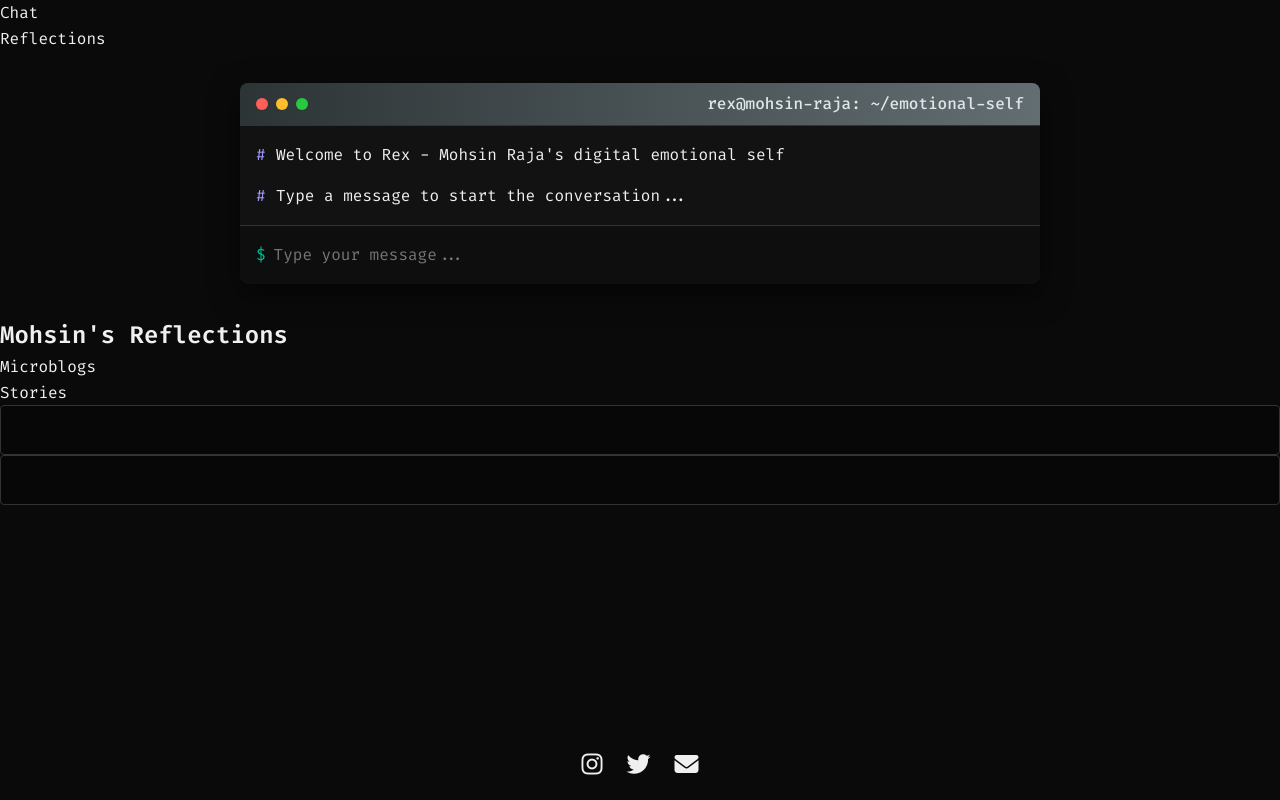
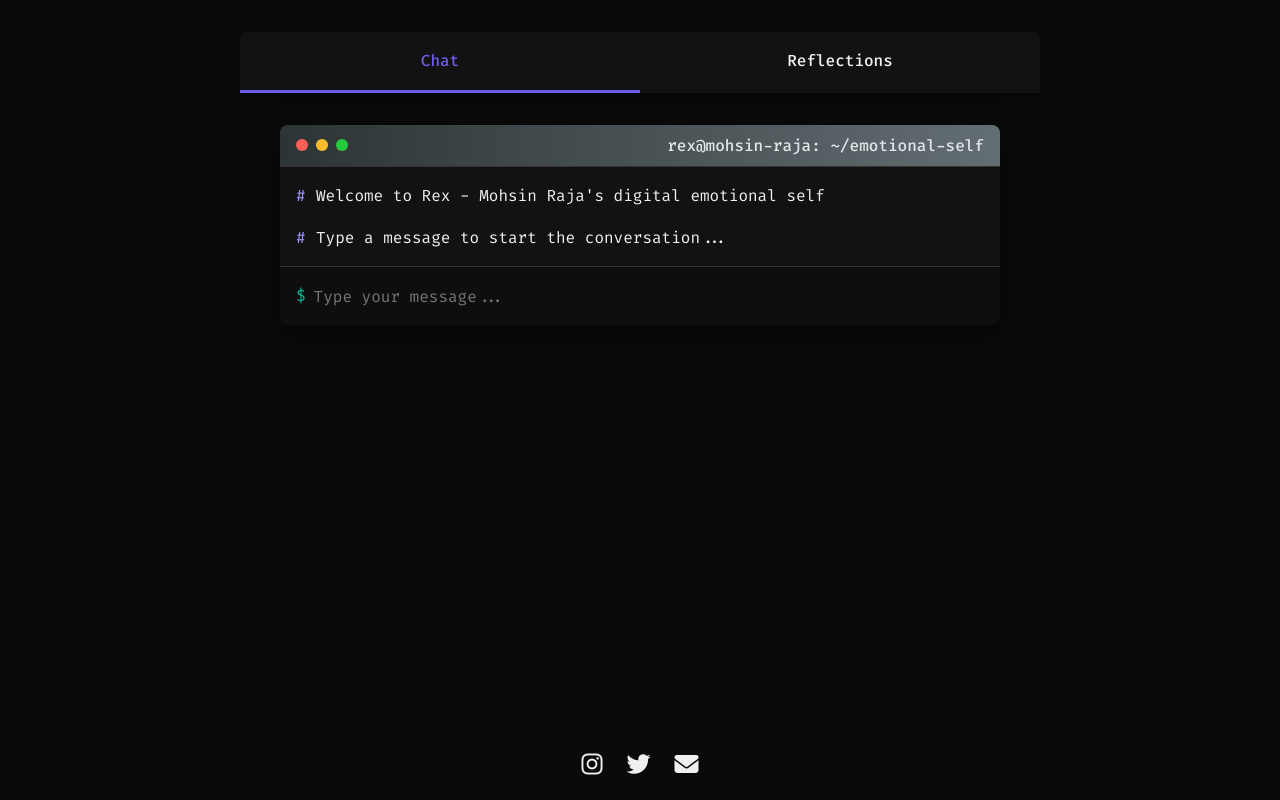
Before and after one commit to theamal11z/rex-part_of-Me, a Flask app: page / in a window 1280 px wide. Run offline with Flask 3, Linux system fonts and the light colour scheme; data that the repository does not hold is empty.

Commit message:
Add admin panel interface for managing user reflections and account data
Implement admin panel with navigation, reflections view, and API integration in static/css/styles.css, static/js/terminal.js, and templates/admin.html.

Replit-Commit-Author: Agent
Replit-Commit-Session-Id: 30b77487-fb31-46a0-a761-93957dee1263
Replit-Commit-Screenshot-Url: https://storage.googleapis.com/screenshot-production-us-central1/20ec7343-5dde-4436-b8c8-071377df5f4a/7167de03-bbfb-4c12-aeea-b6c5496103f8.jpg

```diff
--- a/static/css/styles.css
+++ b/static/css/styles.css
@@ -10,6 +10,7 @@
   --font-mono: 'Fira Code', 'Courier New', monospace;
   --font-sans: 'Inter', 'Segoe UI', sans-serif;
   --typing-speed: 50ms;
+  --border-color: #333;
 }
 
 * {
@@ -408,19 +409,219 @@ body {
   text-align: center;
 }
 
+/* App Container and Navigation */
+.app-container {
+  width: 90%;
+  max-width: 800px;
+  margin: 2rem auto;
+  display: flex;
+  flex-direction: column;
+  flex-grow: 1;
+}
+
+.app-nav {
+  display: flex;
+  background-color: var(--terminal-color);
+  border-radius: 8px 8px 0 0;
+  overflow: hidden;
+  box-shadow: 0 5px 15px rgba(0, 0, 0, 0.3);
+}
+
+.nav-item {
+  padding: 1rem 1.5rem;
+  cursor: pointer;
+  transition: all 0.3s ease;
+  background-color: var(--terminal-color);
+  color: var(--text-color);
+  text-align: center;
+  flex: 1;
+  font-weight: 500;
+  border-bottom: 3px solid transparent;
+}
+
+.nav-item:hover {
+  background-color: rgba(255, 255, 255, 0.05);
+}
+
+.nav-item.active {
+  border-bottom: 3px solid var(--accent-color);
+  color: var(--accent-color);
+}
+
+.app-views {
+  flex-grow: 1;
+  position: relative;
+}
+
+.app-view {
+  display: none;
+  height: 100%;
+}
+
+.app-view.active {
+  display: block;
+}
+
+/* Reflections View */
+.reflections-container {
+  background-color: var(--terminal-color);
+  border-radius: 0 0 8px 8px;
+  padding: 1.5rem;
+  box-shadow: 0 10px 30px rgba(0, 0, 0, 0.5);
+  min-height: 400px;
+  display: flex;
+  flex-direction: column;
+}
+
+.reflections-header {
+  margin-bottom: 1.5rem;
+  display: flex;
+  flex-direction: column;
+  gap: 1rem;
+}
+
+.reflections-header h2 {
+  color: var(--accent-color);
+  font-weight: 500;
+  text-align: center;
+}
+
+.reflections-tabs {
+  display: flex;
+  gap: 0.5rem;
+  border-bottom: 1px solid var(--border-color);
+  padding-bottom: 0.5rem;
+}
+
+.reflections-tab {
+  padding: 0.5rem 1rem;
+  cursor: pointer;
+  transition: all 0.3s ease;
+  border-radius: 4px 4px 0 0;
+}
+
+.reflections-tab:hover {
+  background-color: rgba(255, 255, 255, 0.05);
+}
+
+.reflections-tab.active {
+  color: var(--accent-color);
+  border-bottom: 2px solid var(--accent-color);
+  background-color: rgba(108, 92, 231, 0.1);
+}
+
+.reflections-content {
+  flex-grow: 1;
+  overflow-y: auto;
+}
+
+.reflection-grid {
+  display: grid;
+  grid-template-columns: repeat(auto-fill, minmax(250px, 1fr));
+  gap: 1.5rem;
+  padding: 1rem 0;
+}
+
+.reflection-card {
+  background-color: rgba(0, 0, 0, 0.3);
+  border: 1px solid var(--border-color);
+  border-radius: 8px;
+  padding: 1.5rem;
+  transition: transform 0.3s ease, box-shadow 0.3s ease;
+  box-shadow: 0 5px 15px rgba(0, 0, 0, 0.2);
+}
+
+.reflection-card:hover {
+  transform: translateY(-5px);
+  box-shadow: 0 8px 20px rgba(0, 0, 0, 0.3);
+}
+
+.reflection-card .reflection-title {
+  color: var(--accent-color);
+  margin-bottom: 0.5rem;
+  font-size: 1.2rem;
+}
+
+.reflection-card .reflection-meta {
+  margin-bottom: 1rem;
+  color: #888;
+  font-size: 0.8rem;
+}
+
+.reflection-card .reflection-content {
+  font-size: 0.9rem;
+  line-height: 1.5;
+  color: var(--text-color);
+}
+
+/* Skeleton loading */
+.skeleton {
+  animation: skeleton-loading 1.5s infinite;
+}
+
+.skeleton-title, .skeleton-content, .skeleton-date {
+  height: 1rem;
+  margin-bottom: 0.5rem;
+  border-radius: 4px;
+  background-color: rgba(255, 255, 255, 0.1);
+}
+
+.skeleton-title {
+  width: 70%;
+  height: 1.5rem;
+}
+
+.skeleton-content {
+  width: 100%;
+  height: 3rem;
+}
+
+.skeleton-date {
+  width: 40%;
+  height: 0.8rem;
+}
+
+@keyframes skeleton-loading {
+  0% {
+    opacity: 0.5;
+  }
+  50% {
+    opacity: 0.8;
+  }
+  100% {
+    opacity: 0.5;
+  }
+}
+
+.no-reflections {
+  padding: 2rem;
+  text-align: center;
+  color: #888;
+}
+
 /* Responsive styles */
 @media (max-width: 768px) {
-  .terminal-container {
+  .app-container {
     width: 95%;
     margin: 1rem auto;
+  }
+
+  .terminal-container {
+    margin: 0;
+    width: 100%;
   }
 
   .admin-panel {
     width: 95%;
   }
 
-  .reflection-list {
+  .reflection-grid {
     grid-template-columns: 1fr;
+  }
+
+  .nav-item {
+    padding: 0.8rem 0.5rem;
+    font-size: 0.9rem;
   }
 }
 
--- a/static/js/terminal.js
+++ b/static/js/terminal.js
@@ -4,10 +4,15 @@ document.addEventListener('DOMContentLoaded', function() {
     const terminalInput = document.getElementById('terminal-input');
     const loginModal = document.getElementById('login-modal');
     const loginForm = document.getElementById('login-form');
+    const navItems = document.querySelectorAll('.nav-item');
+    const appViews = document.querySelectorAll('.app-view');
+    const reflectionsTabs = document.querySelectorAll('.reflections-tab');
+    const reflectionsList = document.getElementById('reflections-list');
 
     let conversationId = null;
     let username = 'Anonymous';
     let isWaitingForResponse = false;
+    let currentReflectionType = 'microblog';
 
     // Initial welcome message
     addSystemMessage("Welcome to Rex - Mohsin Raja's digital emotional self");
@@ -209,4 +214,114 @@ document.addEventListener('DOMContentLoaded', function() {
             closeLoginModal();
         }
     });
+
+    // Initialize reflections view if elements exist
+    if (navItems.length > 0 && reflectionsTabs.length > 0 && reflectionsList) {
+        // Load initial reflections
+        loadReflections(currentReflectionType);
+
+        // Handle view navigation
+        navItems.forEach(item => {
+            item.addEventListener('click', function() {
+                const targetView = this.getAttribute('data-view');
+
+                // Update navigation items
+                navItems.forEach(navItem => navItem.classList.remove('active'));
+                this.classList.add('active');
+
+                // Update views
+                appViews.forEach(view => view.classList.remove('active'));
+                document.getElementById(targetView).classList.add('active');
+
+                // If switching to reflections view, load reflections
+                if (targetView === 'reflections-view') {
+                    loadReflections(currentReflectionType);
+                }
+
+                // Focus on input if switching to terminal view
+                if (targetView === 'terminal-view') {
+                    terminalInput.focus();
+                }
+            });
+        });
+
+        // Handle reflections tab switching
+        reflectionsTabs.forEach(tab => {
+            tab.addEventListener('click', function() {
+                const type = this.getAttribute('data-type');
+
+                // Update tabs
+                reflectionsTabs.forEach(item => item.classList.remove('active'));
+                this.classList.add('active');
+
+                // Update reflection type and load
+                currentReflectionType = type;
+                loadReflections(currentReflectionType);
+            });
+        });
+    }
+
+    // Function to load reflections
+    function loadReflections(type) {
+        if (!reflectionsList) return;
+
+        // Show loading state
+        reflectionsList.innerHTML = `
+            <div class="reflection-card skeleton">
+                <div class="skeleton-title"></div>
+                <div class="skeleton-content"></div>
+                <div class="skeleton-date"></div>
+            </div>
+            <div class="reflection-card skeleton">
+                <div class="skeleton-title"></div>
+                <div class="skeleton-content"></div>
+                <div class="skeleton-date"></div>
+            </div>
+        `;
+
+        // Fetch reflections from API
+        fetch(`/api/reflections/public?type=${type}`)
+            .then(response => response.json())
+            .then(reflections => {
+                // Clear loading state
+                reflectionsList.innerHTML = '';
+
+                if (reflections.length === 0) {
+                    reflectionsList.innerHTML = `
+                        <div class="no-reflections">
+                            <p>No ${type}s found.</p>
+                        </div>
+                    `;
+                    return;
+                }
+
+                // Add each reflection
+                reflections.forEach(reflection => {
+                    const card = document.createElement('div');
+                    card.className = 'reflection-card';
+
+                    const date = new Date(reflection.created_at).toLocaleDateString();
+
+                    card.innerHTML = `
+                        <h3 class="reflection-title">${reflection.title}</h3>
+                        <div class="reflection-meta">
+                            <span>${date}</span>
+                        </div>
+                        <div class="reflection-content">
+                            ${reflection.content}
+                        </div>
+                    `;
+
+                    reflectionsList.appendChild(card);
+                });
+            })
+            .catch(error => {
+                console.error('Error loading reflections:', error);
+                reflectionsList.innerHTML = `
+                    <div class="no-reflections">
+                        <p>Error loading reflections. Please try again.</p>
+                    </div>
+                `;
+            });
+    }
 });
--- a/templates/admin.html
+++ b/templates/admin.html
@@ -9,7 +9,7 @@
     <link rel="stylesheet" href="{{ url_for('static', filename='css/styles.css') }}">
 </head>
 <body>
-    <div class="admin-panel">
+    <div class="admin-panel" style="display: block;">
         <div class="admin-header">
             <h1 class="admin-title">Rex - Admin Panel</h1>
             <button class="button secondary" onclick="logout()">Logout</button>
```
